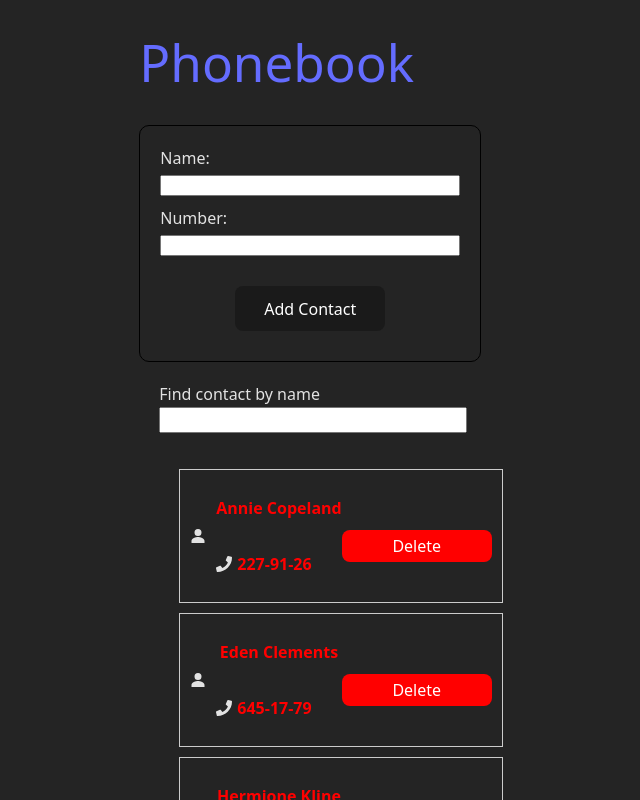
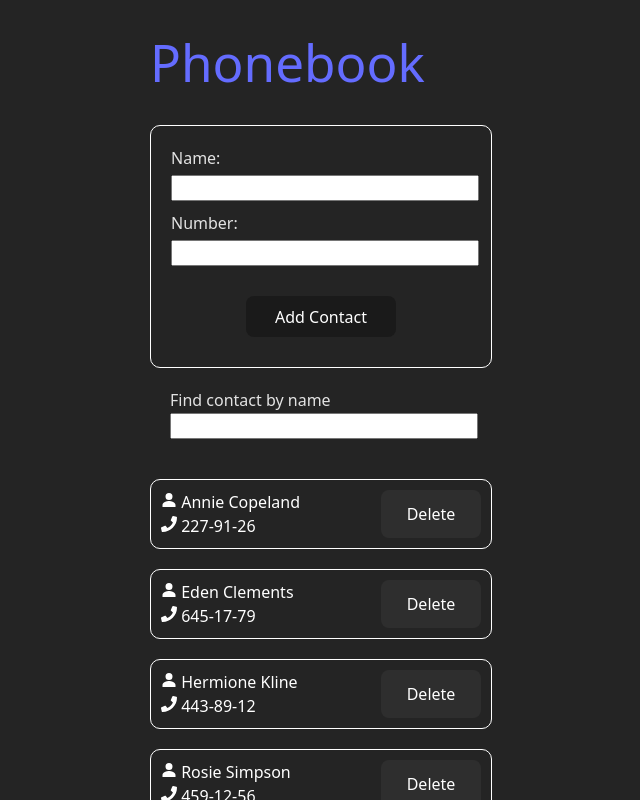
Before and after one commit to onurdoker/goit-react-hw-06, a React (Vite) app: page / in a window 1280 px wide. Shown: the top 800 px of the page, without its empty margins (319-959 px from the left). Built offline with nearby package versions, Linux system fonts and the light colour scheme.

Commit message:
Update ContactForm, ContactList, and Contacts components with improved styles, reorganized structure, and enhanced functionality; add .gitignore file for project cleanup.

```diff
--- a/src/components/contact/Contacts.jsx
+++ b/src/components/contact/Contacts.jsx
@@ -9,22 +9,18 @@ const Contacts = ({ contact }) => {
   const dispatch = useDispatch();
 
   return (
-      <li className={styles.contactItem}>
-        <IoPersonSharp className={styles.icon} />
-        <div className={styles.contactInfo}>
-          <p className={styles.contactName}>{contact.name}</p>
-          <div className={styles.contactDetail}>
-            <FaPhone className={styles.phoneIcon} />
-            <p className={styles.contactName}>{contact.number}</p>
-          </div>
-        </div>
+      <>
+        <li>
+          <IoPersonSharp /> {contact.name} <br />
+          <FaPhone /> {contact.number}
+        </li>
         <button
             className={styles.btn}
             onClick={() => dispatch(deleteContact(contact.id))}
         >
           Delete
         </button>
-      </li>
+      </>
   );
 };
 
--- a/src/components/contact/Contacts.module.css
+++ b/src/components/contact/Contacts.module.css
@@ -1,10 +1,3 @@
-.contactItem {
-    display: flex;
-    align-items: center;
-    margin: 10px 0;
-    padding: 10px;
-    border: 1px solid #CCCCCC;
-}
 
 .icon {
     margin-right: 10px;
@@ -22,15 +15,19 @@
     margin-right: 5px;
 }
 
-.contactDetail {
+.item {
     display: flex;
     align-items: center;
+    flex-direction: column;
 }
 
 .btn {
+    justify-content: right;
+    width: 100px;
+    margin: 0;
     padding: 5px 10px;
     cursor: pointer;
     color: #FFFFFF;
     border: none;
-    background: #FF0000;
+    background: #2E2E2E;
 }
--- a/src/components/contactForm/ContactForm.jsx
+++ b/src/components/contactForm/ContactForm.jsx
@@ -74,7 +74,8 @@ const ContactForm = () => {
 
     const formattedNumber = reOrganizeNumber(values.number);
 
-    dispatch(addContact(capitalizedName, formattedNumber));
+    dispatch(addContact(capitalizedName,
+                        formattedNumber));
     resetForm();
   };
 
@@ -91,6 +92,7 @@ const ContactForm = () => {
           <div className={styles.name}>
             <label htmlFor={nameId}>Name: </label>
             <Field
+                className={styles.searchField}
                 type="text"
                 name="name"
                 id={nameId}
@@ -105,6 +107,7 @@ const ContactForm = () => {
           <div className={styles.name}>
             <label htmlFor={numberId}>Number: </label>
             <Field
+                className={styles.searchField}
                 type={"phone"}
                 name={"number"}
                 id={numberId}
@@ -117,7 +120,11 @@ const ContactForm = () => {
           </div>
 
           <div className={styles.name}>
-            <button type={"submit"}>Add Contact</button>
+            <button
+                className={styles.btn}
+                type={"submit"}
+            >Add Contact
+            </button>
           </div>
         </Form>
 
--- a/src/components/contactForm/ContactForm.module.css
+++ b/src/components/contactForm/ContactForm.module.css
@@ -3,7 +3,7 @@
     flex-direction: column;
     width: 300px;
     padding: 20px;
-    border: 1px solid #000000;
+    border: 1px solid #FFFFFF;
     border-radius: 10px;
 }
 
@@ -15,11 +15,17 @@
     gap: 5px;
 }
 
-button {
+.searchField {
+    width: 100%;
+    height: 20px;
+}
+
+.btn {
     align-self: center;
     width: 150px;
     margin-top: 20px;
     color: #FFFFFF;
+    border: none;
 }
 
 .error {
--- a/src/components/contactList/ContactList.jsx
+++ b/src/components/contactList/ContactList.jsx
@@ -19,14 +19,19 @@ const ContactList = () => {
 
 
   return (
-      <ul className={styles.list}>
-        {filteredContacts.length === 0
-            ? (<p>There are no available contacts!</p>)
-            : (filteredContacts.map((person) => <Contacts
-                key={person.id}
-                contact={person}
-            />))}
-      </ul>
+      <div className={styles.body}>
+        <ul>
+          {filteredContacts.length === 0
+              ? (<p>There are no available contacts!</p>)
+              : (filteredContacts.map((person) => (<div className={styles.card}>
+                                        <Contacts
+                                            key={person.id}
+                                            contact={person}
+                                        />
+                                      </div>),
+              ))}
+        </ul>
+      </div>
   );
 
 };
--- a/src/components/contactList/ContactList.module.css
+++ b/src/components/contactList/ContactList.module.css
@@ -1,2 +1,20 @@
-.list {
+.body {
+    color: #FFFFFF;
 }
+
+.card {
+    display: flex;
+    flex-direction: row;
+    justify-content: space-between;
+    width: 320px;
+    margin-top: 20px;
+    padding: 10px;
+    border: 1px solid #FFFFFF;
+    border-radius: 10px;
+    gap: 20px;
+}
+
+ul {
+    padding: 0;
+    list-style: none;
+}
--- a/src/components/searchBox/SearchBox.jsx
+++ b/src/components/searchBox/SearchBox.jsx
@@ -1,6 +1,8 @@
 import { useId } from "react";
 import { useDispatch, useSelector } from "react-redux";
+
 import { changeFilter, selectNameFilter } from "../../redux/filtersSlice.js";
+
 import styles from "./SearchBox.module.css";
 
 const SearchBox = () => {
--- a/src/index.css
+++ b/src/index.css
@@ -40,7 +40,7 @@ button {
 
 button:hover {
     border-color: #646CFF;
-    background-color: #2E2E2E;
+    background-color: #FF0000;
 }
 
 button:focus,
```
Also changed, not shown: 1 other file (tests, documents, lock files or other folders).
